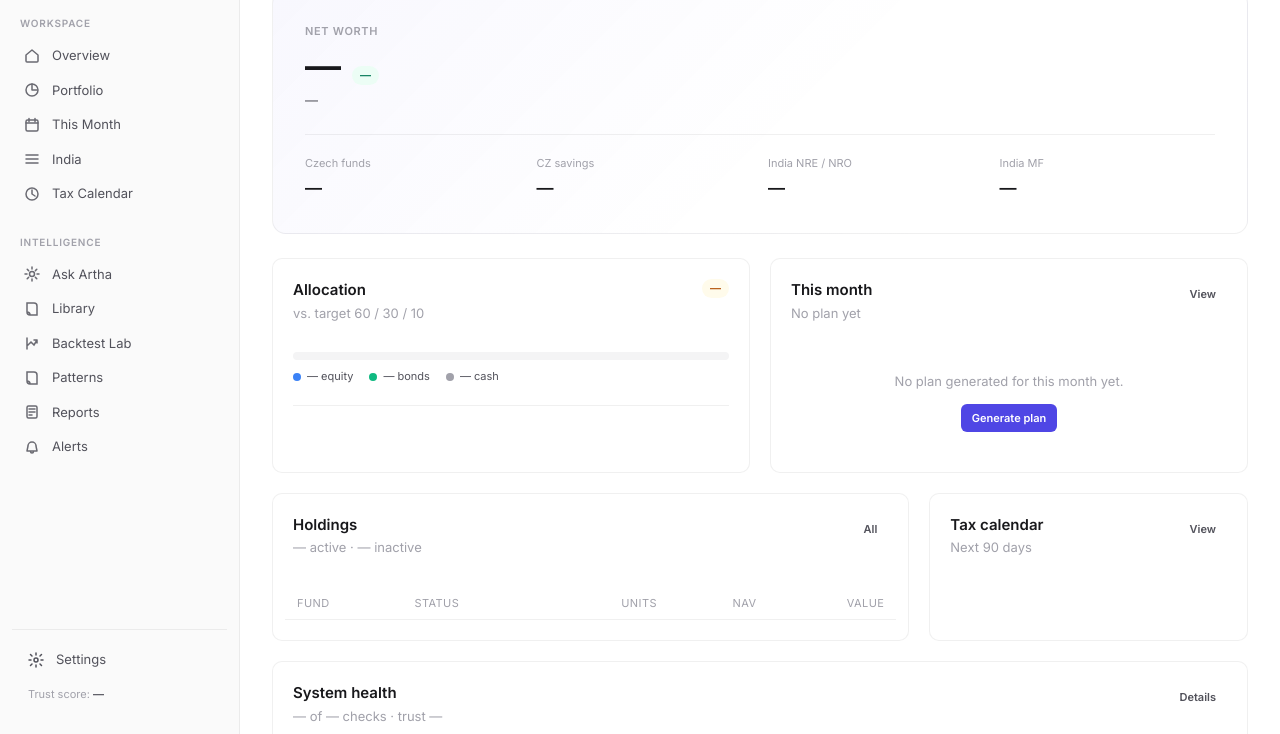
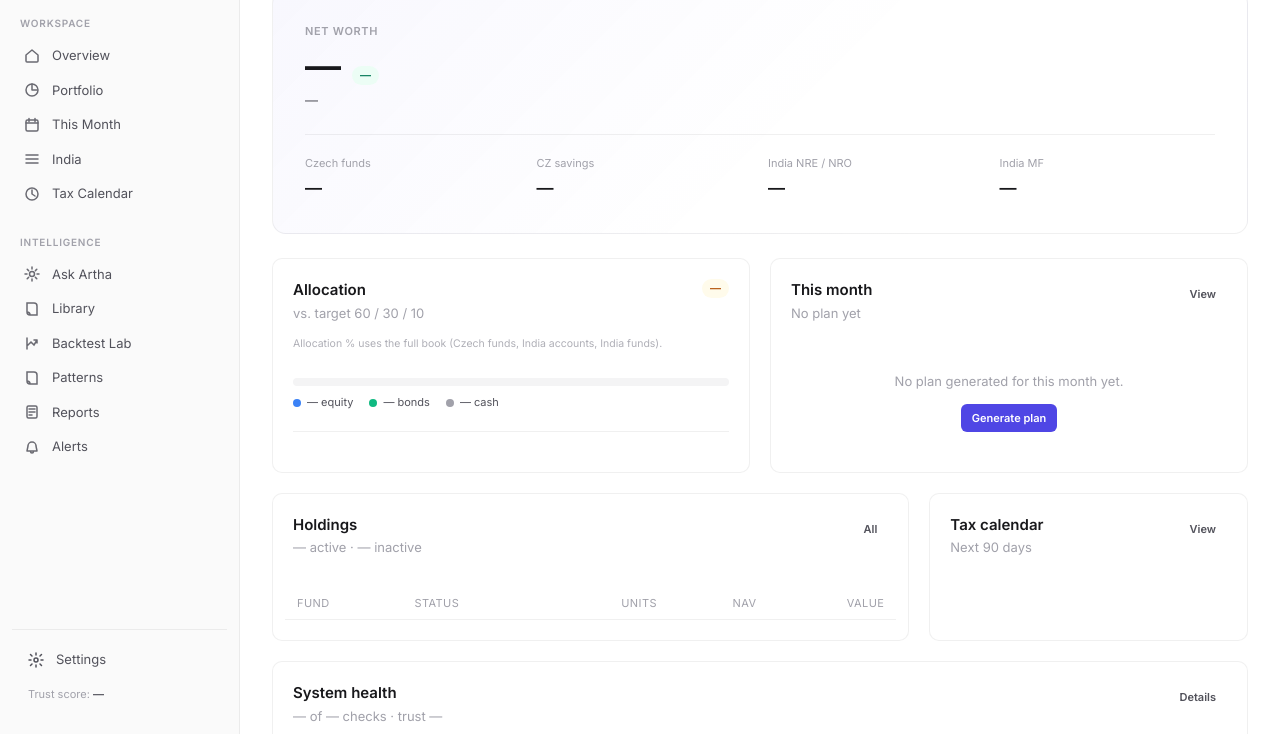
Before and after one commit to gopinathrss/artha-v6.2.3, a website: page src/dashboard/index.html in a window 1280 px wide. Shown: the part 66-800 px from the top of the page. Drawn offline with Linux system fonts and the light colour scheme; no server answers.

Commit message:
chore(area1): dashboard caption for full-book allocation

```diff
--- a/src/dashboard/index.html
+++ b/src/dashboard/index.html
@@ -347,6 +347,13 @@
                 <div>
                   <h2 class="card-title">Allocation</h2>
                   <p class="card-subtitle">vs. target 60 / 30 / 10</p>
+                  <p
+                    class="card-subtitle"
+                    style="margin-top: 0.25rem; font-size: 0.75rem; opacity: 0.85"
+                    title="Allocation % calculated against full book (Czech funds + India accounts + India funds)."
+                  >
+                    Allocation % uses the full book (Czech funds, India accounts, India funds).
+                  </p>
                 </div>
                 <span class="badge badge-warning" id="alloc-drift-status">—</span>
               </div>
```
